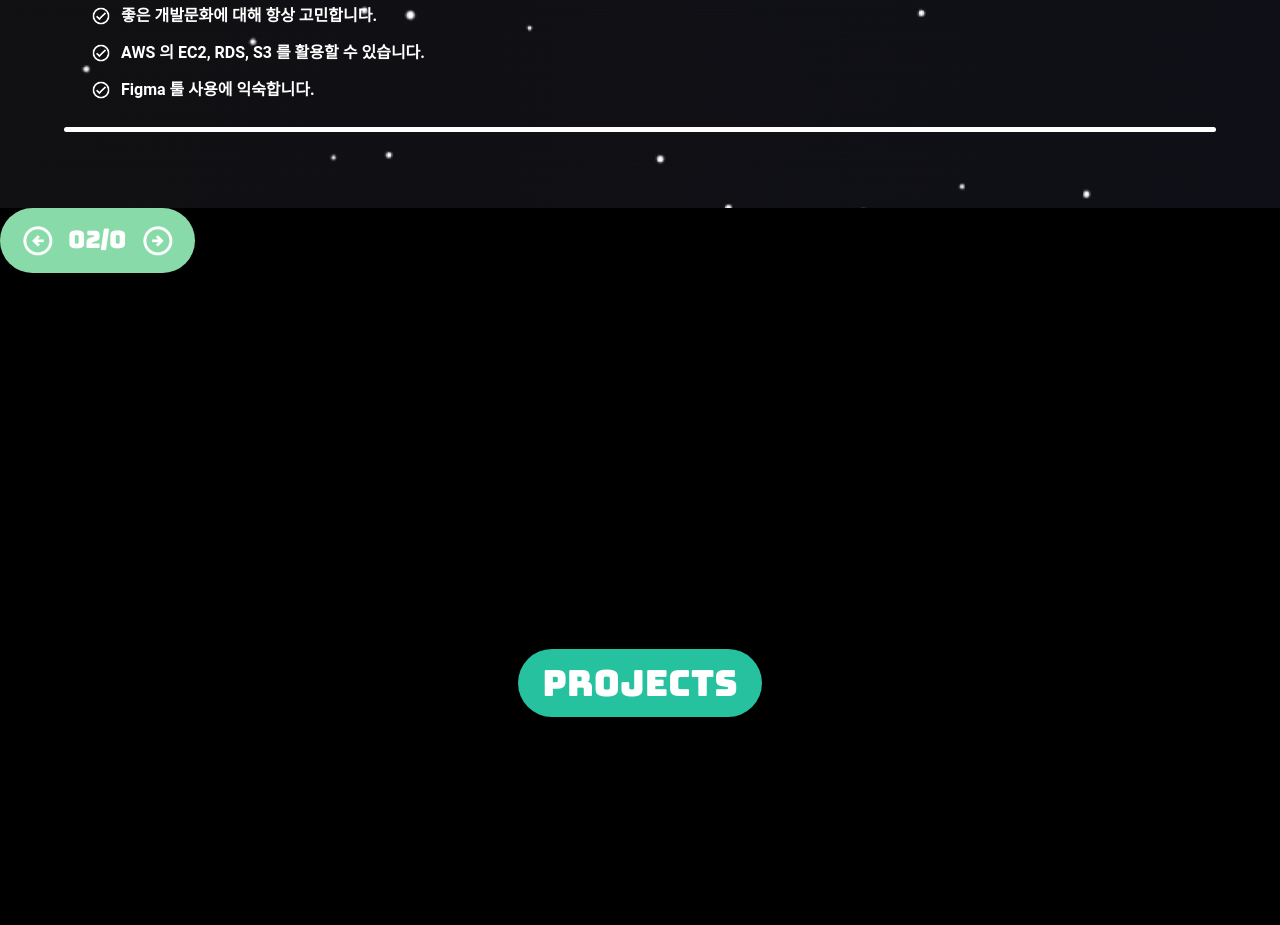
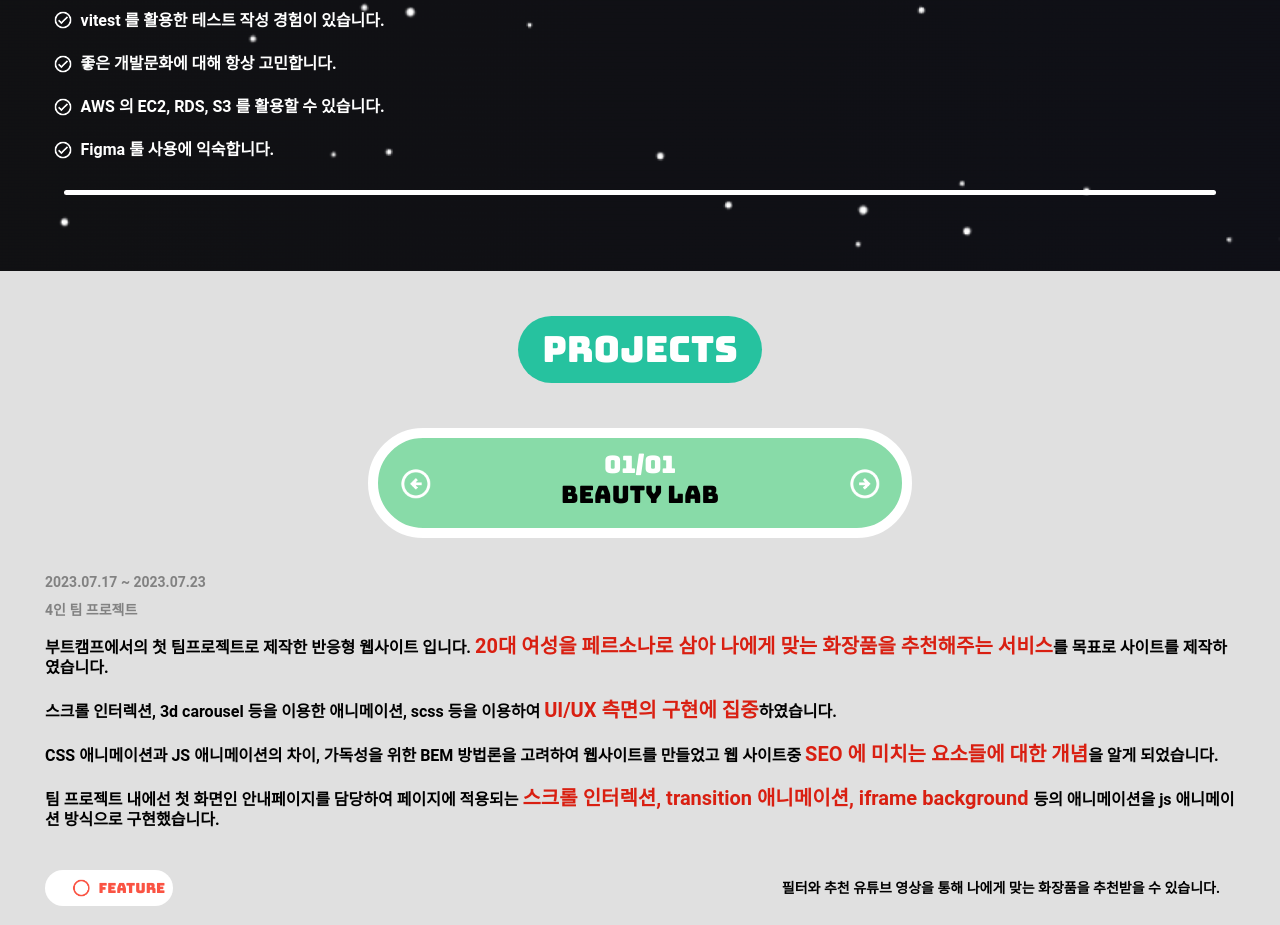
Before and after one commit to Stendhalsynd/portfolio, a React (Vite) app in the folder portfolio/: page / in a window 1280 px wide. Shown: the part 2662-3587 px from the top of the page. Before the commit the page ends 3379 px from the top, so only its background shows below. Built offline with nearby package versions, Linux system fonts and the light colour scheme.

Commit message:
Projects 컴포넌트 절반 완성

```diff
--- a/portfolio/src/components/molecules/IconTypography/IconTypography.tsx
+++ b/portfolio/src/components/molecules/IconTypography/IconTypography.tsx
@@ -24,10 +24,10 @@ const IconTypography: React.FC<IconTypographyProps> = ({
   let containerStyle = {
     display: "flex",
     alignItems: "center",
-    marginLeft: "5vw",
+    marginLeft: "2vw",
   }
   let labelStyle = {
-    padding: "5px 10px",
+    padding: "8px",
   }
 
   switch (type) {
--- a/portfolio/src/components/molecules/IconTypographyButton/IconTypographyButton.tsx
+++ b/portfolio/src/components/molecules/IconTypographyButton/IconTypographyButton.tsx
@@ -1,17 +1,23 @@
-import React from "react"
+import React, { CSSProperties } from "react"
 import { IconTypography } from "@molecules/index"
 
 import data from "@data"
 
 interface IconTypographyButtonProps {
   content: string
+  style?: CSSProperties
 }
 
 const IconTypographyButton: React.FC<IconTypographyButtonProps> = ({
   content,
+  style,
 }) => {
+  const containerStyle = {
+    borderRadius: "100px",
+  }
+
   return (
-    <div style={{ backgroundColor: "white" }}>
+    <div style={{ ...containerStyle, ...style, backgroundColor: "white" }}>
       <IconTypography
         content={content}
         type={data.IconTypography.type.circle}
--- a/portfolio/src/components/molecules/LabelButton/LabelButton.tsx
+++ b/portfolio/src/components/molecules/LabelButton/LabelButton.tsx
@@ -90,7 +90,7 @@ const LabelButton: React.FC<LabelButtonProps> = ({
       break
     case "lime":
       buttonContent = (
-        <button style={{ ...limeStyle, ...style, position: "absolute" }}>
+        <button style={{ ...limeStyle, ...style }}>
           <Typography variant={font.bungee36} color={color.white}>
             {data.LabelButton.lime.projects}
           </Typography>
--- a/portfolio/src/components/organisms/Area/Area.tsx
+++ b/portfolio/src/components/organisms/Area/Area.tsx
@@ -50,15 +50,18 @@ const Area: React.FC<AreaProps> = ({
             display: "flex",
             width: "fit-content",
             padding: "15px 20px",
-            borderRadius: "35px",
+            borderRadius: "100px",
             alignItems: "center",
+            border: "10px solid white",
             ...style,
           }}
         >
           <Icon src={leftArrow} size={data.Icon.size.big} />
           <Label
             style={{
-              padding: "0 13px",
+              padding: "0 10vw",
+              lineHeight: "30px",
+              textAlign: "center",
             }}
           >
             <Typography variant={font.bungee4title} color={color.white}>
--- a/portfolio/src/components/organisms/Container/Container.tsx
+++ b/portfolio/src/components/organisms/Container/Container.tsx
@@ -7,7 +7,6 @@ import style from "@style"
 interface ContainerProps {
   children: ReactNode
   variant: "column" | "row"
-
   style?: CSSProperties
 }
 
--- a/portfolio/src/components/pages/Projects/Projects.tsx
+++ b/portfolio/src/components/pages/Projects/Projects.tsx
@@ -1,7 +1,16 @@
 import React from "react"
 
-import { Label, HyperLink } from "@molecules/index"
-import { Area } from "@organisms/index"
+import { Typography } from "@atoms/index"
+import {
+  Label,
+  HyperLink,
+  LabelButton,
+  IconTypographyButton,
+} from "@molecules/index"
+import { Area, Container } from "@organisms/index"
+
+import data from "@data"
+import color from "@color"
 
 interface ProjectsProps {
   index?: number
@@ -10,25 +19,172 @@ interface ProjectsProps {
 }
 
 const Projects: React.FC<ProjectsProps> = ({ index, length, title }) => {
+  const containerStyle = {
+    height: "140vh",
+    background: color.black5,
+    padding: "45px 45px 23px",
+  }
+
   return (
-    <div>
-      <Area variant="main_menu" index={index} length={length} title={title}>
+    <Container
+      variant="column"
+      style={{ ...containerStyle, boxSizing: "border-box" }}
+    >
+      <LabelButton
+        content={data.LabelButton.default.skills}
+        variant={"lime"}
+        style={{ marginBottom: "45px" }}
+      />
+      <Area
+        index={0}
+        length={data.Area.length}
+        title={data.Area[0].title}
+        variant="main_menu"
+      />
+      <Container
+        variant="column"
+        style={{ width: "100%", alignItems: "flex-start", marginTop: "30px" }}
+      >
+        <Label style={{ padding: "5px 0" }}>
+          <Typography variant="title2" color={color.black3}>
+            {data.Area[0].period}
+          </Typography>
+        </Label>
+        <Label style={{ padding: "5px 0" }}>
+          <Typography variant="title2" color={color.black3}>
+            {data.Area[0].scale}
+          </Typography>
+        </Label>
+        <Label style={{ padding: "10px 0" }}>
+          <Typography variant="title1" color={color.black1}>
+            {data.Area[0].Label[0].Typography[0]}
+          </Typography>
+          <Typography variant="headline3" color={color.red60}>
+            {data.Area[0].Label[0].Typography[1]}
+          </Typography>
+          <Typography variant="title1" color={color.black1}>
+            {data.Area[0].Label[0].Typography[2]}
+          </Typography>
+        </Label>
+        <Label style={{ padding: "10px 0" }}>
+          <Typography variant="title1" color={color.black1}>
+            {data.Area[0].Label[1].Typography[0]}
+          </Typography>
+          <Typography variant="headline3" color={color.red60}>
+            {data.Area[0].Label[1].Typography[1]}
+          </Typography>
+          <Typography variant="title1" color={color.black1}>
+            {data.Area[0].Label[1].Typography[2]}
+          </Typography>
+        </Label>
+        <Label style={{ padding: "10px 0" }}>
+          <Typography variant="title1" color={color.black1}>
+            {data.Area[0].Label[2].Typography[0]}
+          </Typography>
+          <Typography variant="headline3" color={color.red60}>
+            {data.Area[0].Label[2].Typography[1]}
+          </Typography>
+          <Typography variant="title1" color={color.black1}>
+            {data.Area[0].Label[2].Typography[2]}
+          </Typography>
+        </Label>
+        <Label style={{ padding: "10px 0" }}>
+          <Typography variant="title1" color={color.black1}>
+            {data.Area[0].Label[3].Typography[0]}
+          </Typography>
+          <Typography variant="headline3" color={color.red60}>
+            {data.Area[0].Label[3].Typography[1]}
+          </Typography>
+          <Typography variant="title1" color={color.black1}>
+            {data.Area[0].Label[3].Typography[2]}
+          </Typography>
+        </Label>
+        <Container
+          variant="column"
+          style={{
+            marginTop: "20px",
+            alignContent: "space-between",
+            width: "100%",
+          }}
+        >
+          <Container
+            variant="row"
+            style={{
+              justifyContent: "space-between",
+              width: "100%",
+              padding: "10px 0",
+            }}
+          >
+            <IconTypographyButton
+              content={data.IconTypography.button.feature}
+            />
+            <Label style={{ padding: "0 15px", maxWidth: "40vw" }}>
+              <Typography variant="title2">
+                {data.Area[0].Skills.feature.label}
+              </Typography>
+            </Label>
+          </Container>
+          <Container
+            variant="row"
+            style={{
+              justifyContent: "space-between",
+              width: "100%",
+              padding: "10px 0",
+            }}
+          >
+            <IconTypographyButton
+              content={data.IconTypography.button.frontend}
+            />
+            <Label style={{ padding: "0 15px", maxWidth: "40vw" }}>
+              <Typography variant="title2">
+                {data.Area[0].Skills.frontend.label}
+              </Typography>
+            </Label>
+          </Container>
+          <Container
+            variant="row"
+            style={{
+              justifyContent: "space-between",
+              width: "100%",
+              padding: "10px 0",
+            }}
+          >
+            <IconTypographyButton
+              content={data.IconTypography.button.deployment}
+            />
+            <Label style={{ padding: "0 15px", maxWidth: "40vw" }}>
+              <Typography variant="title2">
+                {data.Area[0].Skills.deployment.label}
+              </Typography>
+            </Label>
+          </Container>
           <div
             style={{
               width: "100%",
               display: "flex",
               justifyContent: "space-between",
+              padding: "23px 0",
             }}
           >
-          <HyperLink to="mailto:h29jihun@gmail.com" variant="icon_email" />
             <HyperLink
-            to="https://github.com/Stendhalsynd/"
+              to={data.HyperLink.githubUrl}
               variant="icon_github"
+              colors="green"
             />
-          <HyperLink to="https://velog.io/@qmflf556" variant="icon_velog" />
+            <HyperLink
+              to={data.HyperLink.velogUrl}
+              variant="icon_velog"
+              colors="green"
+            />
+            <HyperLink
+              to={data.HyperLink.deployDomain[0]}
+              variant="typo"
+              colors="green"
+            />
           </div>
-      </Area>
-    </div>
+        </Container>
+      </Container>
+    </Container>
   )
 }
 
--- a/portfolio/src/components/pages/Skills/Skills.tsx
+++ b/portfolio/src/components/pages/Skills/Skills.tsx
@@ -35,11 +35,6 @@ const Skills: React.FC = () => {
       <Divider variant="top" />
       <IconTypographyList contents={data.IconTypography.listItem} />
       <Divider variant="bottom" />
-      <LabelButton
-        content={data.LabelButton.default.skills}
-        variant={"lime"}
-        style={{ marginBottom: "53px", bottom: "-329vh", zIndex: 1 }}
-      />
     </Container>
   )
 }
--- a/portfolio/src/static/colors/color.json
+++ b/portfolio/src/static/colors/color.json
@@ -3,6 +3,7 @@
   "black2": "#4F4F4F",
   "black3": "#828282",
   "black4": "#BDBDBD",
+  "black5": "#E0E0E0",
   "lightblack": "#161616",
   "white": "#FFFFFF",
   "lime": "#26C29F",
--- a/portfolio/src/static/data/data.json
+++ b/portfolio/src/static/data/data.json
@@ -66,7 +66,10 @@
     "email": "EMAIL ME",
     "github": "GITHUB",
     "velog": "VELOG",
-    "domain": "배포도메인"
+    "domain": "배포도메인",
+    "githubUrl": "https://github.com/Stendhalsynd",
+    "velogUrl": "https://velog.io/@qmflf556",
+    "deployDomain": ["b-lab.netlify.app/main/main.html", "3.39.211.126/"]
   },
   "IconTypography": {
     "listItem": [
@@ -85,7 +88,7 @@
     "button": {
       "feature": "FEATURE",
       "frontend": "FRONTEND",
-      "development": "DEVELOPMENT"
+      "deployment": "DEPLOYMENT"
     },
     "type": {
       "circle": "circle"
@@ -109,7 +112,57 @@
     "versioncontrol": ["fork", "git", "gitlab", "github"],
     "communication": ["notion", "jira", "slack", "figma"]
   },
-  "Area": [{ "title": "BEAUTY LAB" }, { "title": "DO IT" }],
+  "Area": [
+    {
+      "title": "BEAUTY LAB",
+      "period": "2023.07.17 ~ 2023.07.23",
+      "scale": "4인 팀 프로젝트",
+      "Label": [
+        {
+          "Typography": [
+            "부트캠프에서의 첫 팀프로젝트로 제작한 반응형 웹사이트 입니다. ",
+            "20대 여성을 페르소나로 삼아 나에게 맞는 화장품을 추천해주는 서비스",
+            "를 목표로 사이트를 제작하였습니다."
+          ]
+        },
+        {
+          "Typography": [
+            "스크롤 인터렉션, 3d carousel 등을 이용한 애니메이션, scss 등을 이용하여 ",
+            "UI/UX 측면의 구현에 집중",
+            "하였습니다."
+          ]
+        },
+        {
+          "Typography": [
+            "CSS 애니메이션과 JS 애니메이션의 차이, 가독성을 위한 BEM 방법론을 고려하여 웹사이트를 만들었고 웹 사이트중 ",
+            "SEO 에 미치는 요소들에 대한 개념",
+            "을 알게 되었습니다."
+          ]
+        },
+        {
+          "Typography": [
+            "팀 프로젝트 내에선 첫 화면인 안내페이지를 담당하여 페이지에 적용되는 ",
+            "스크롤 인터렉션, transition 애니메이션, iframe background ",
+            "등의 애니메이션을 js 애니메이션 방식으로 구현했습니다."
+          ]
+        }
+      ],
+      "Skills": {
+        "feature": {
+          "title": "FEATURE",
+          "label": "필터와 추천 유튜브 영상을 통해 나에게 맞는 화장품을 추천받을 수 있습니다."
+        },
+        "frontend": {
+          "title": "FRONTEND",
+          "label": "Javascript, SCSS, BEM"
+        },
+        "deployment": {
+          "title": "DEPLOYMENT",
+          "label": "Netlify"
+        }
+      }
+    }
+  ],
   "Icon": {
     "size": {
       "small": "small",
```
Also changed, not shown: portfolio/src/components/molecules/HyperLink/HyperLink.tsx (+24 -9 lines). Lines whose indentation alone changed are shown as unchanged.
